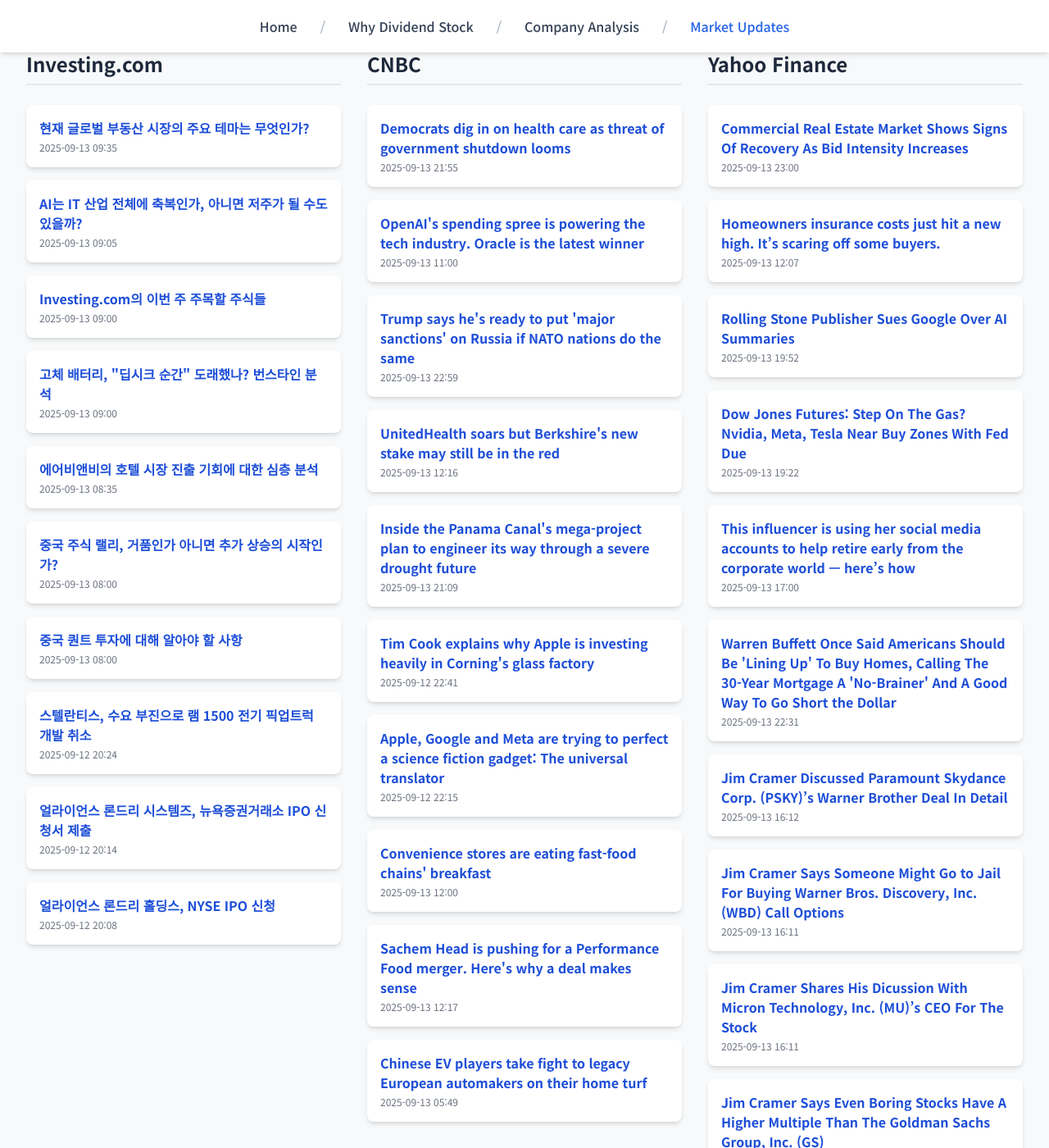
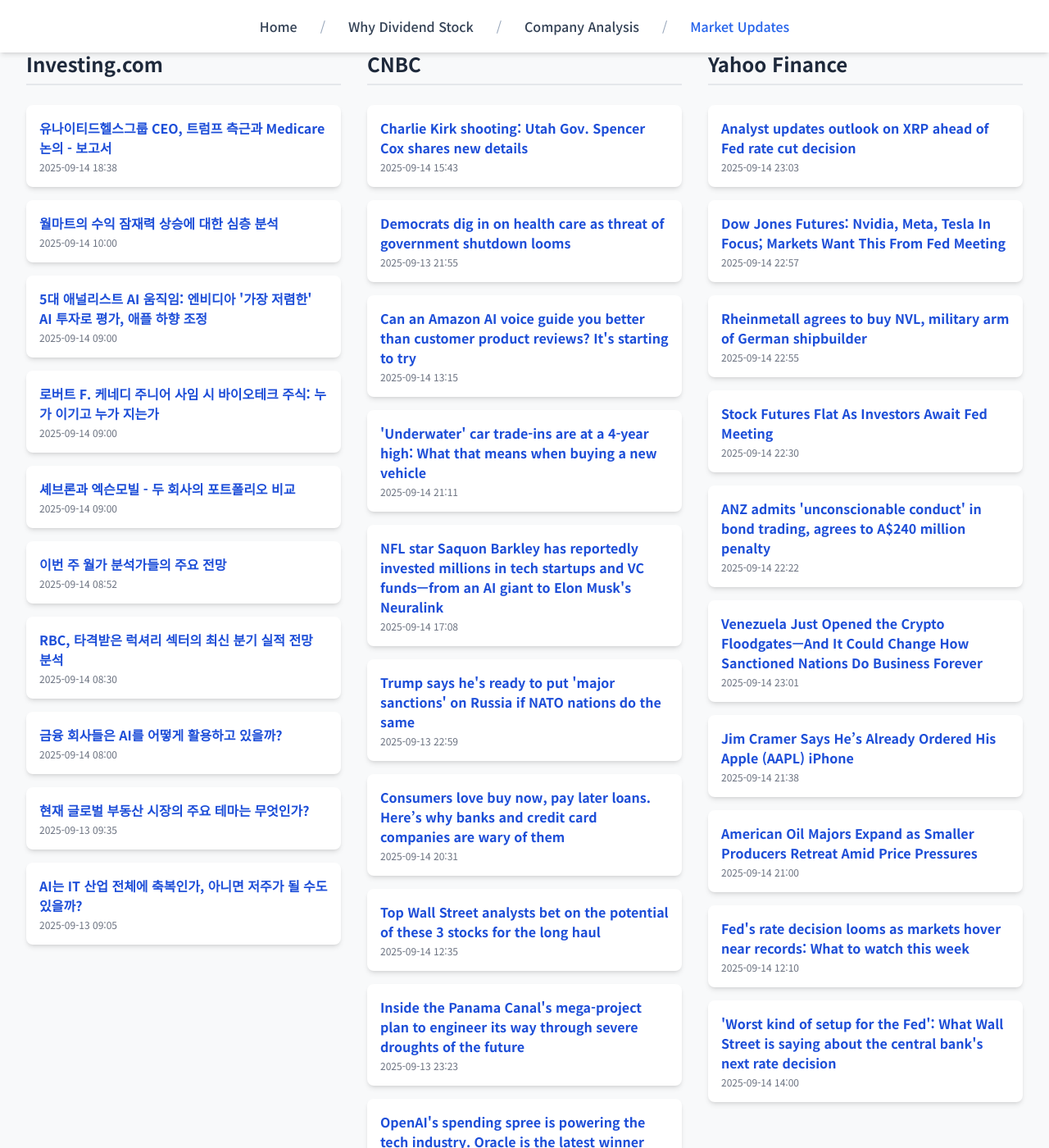
Before and after one commit to Kay-Hwang/my-company-analysis, a Jekyll site: the page built from market-updates.html, in a window 1280 px wide and 1400 px high, scrolled down 214 px. Shown: the whole window at 82% size. Built offline with Jekyll 4.4.1, drawn with Linux system fonts in a browser that asks for light colours; nearby versions of some CDN libraries; a script that is not in the unit is left out; some of the changed text lies outside the part shown.

Commit message:
Update daily data

```diff
--- a/_data/latest_data.json
+++ b/_data/latest_data.json
@@ -1,7 +1,55 @@
 {
-  "lastUpdated": "2025년 09월 14일 08:14 KST",
+  "lastUpdated": "2025년 09월 15일 08:14 KST",
   "news": {
     "investing": [
+      {
+        "title": "유나이티드헬스그룹 CEO, 트럼프 측근과 Medicare 논의 - 보고서",
+        "link": "https://kr.investing.com/news/stock-market-news/article-93CH-1631153",
+        "pubDate": "2025-09-14 18:38:05",
+        "summary": "유나이티드헬스그룹 CEO, 트럼프 측근과 Medicare 논의 - 보고서"
+      },
+      {
+        "title": "월마트의 수익 잠재력 상승에 대한 심층 분석",
+        "link": "https://kr.investing.com/news/stock-market-news/article-1631119",
+        "pubDate": "2025-09-14 10:00:04",
+        "summary": "월마트의 수익 잠재력 상승에 대한 심층 분석"
+      },
+      {
+        "title": "5대 애널리스트 AI 움직임: 엔비디아 '가장 저렴한' AI 투자로 평가, 애플 하향 조정",
+        "link": "https://kr.investing.com/news/stock-market-news/article-1631118",
+        "pubDate": "2025-09-14 09:00:15",
+        "summary": "5대 애널리스트 AI 움직임: 엔비디아 '가장 저렴한' AI 투자로 평가, 애플 하향 조정"
+      },
+      {
+        "title": "로버트 F. 케네디 주니어 사임 시 바이오테크 주식: 누가 이기고 누가 지는가",
+        "link": "https://kr.investing.com/news/stock-market-news/article-1631117",
+        "pubDate": "2025-09-14 09:00:13",
+        "summary": "로버트 F. 케네디 주니어 사임 시 바이오테크 주식: 누가 이기고 누가 지는가"
+      },
+      {
+        "title": "셰브론과 엑슨모빌 - 두 회사의 포트폴리오 비교",
+        "link": "https://kr.investing.com/news/stock-market-news/article-1631115",
+        "pubDate": "2025-09-14 09:00:08",
+        "summary": "셰브론과 엑슨모빌 - 두 회사의 포트폴리오 비교"
+      },
+      {
+        "title": "이번 주 월가 분석가들의 주요 전망",
+        "link": "https://kr.investing.com/news/stock-market-news/article-1631113",
+        "pubDate": "2025-09-14 08:52:36",
+        "summary": "이번 주 월가 분석가들의 주요 전망"
+      },
+      {
+        "title": "RBC, 타격받은 럭셔리 섹터의 최신 분기 실적 전망 분석",
+        "link": "https://kr.investing.com/news/stock-market-news/article-1631110",
+        "pubDate": "2025-09-14 08:30:05",
+        "summary": "RBC, 타격받은 럭셔리 섹터의 최신 분기 실적 전망 분석"
+      },
+      {
+        "title": "금융 회사들은 AI를 어떻게 활용하고 있을까?",
+        "link": "https://kr.investing.com/news/stock-market-news/article-1631108",
+        "pubDate": "2025-09-14 08:00:07",
+        "summary": "금융 회사들은 AI를 어떻게 활용하고 있을까?"
+      },
       {
         "title": "현재 글로벌 부동산 시장의 주요 테마는 무엇인가?",
         "link": "https://kr.investing.com/news/stock-market-news/article-1631036",
@@ -13,57 +61,15 @@
         "link": "https://kr.investing.com/news/stock-market-news/article-1631033",
         "pubDate": "2025-09-13 09:05:06",
         "summary": "AI는 IT 산업 전체에 축복인가, 아니면 저주가 될 수도 있을까?"
-      },
-      {
-        "title": "Investing.com의 이번 주 주목할 주식들",
-        "link": "https://kr.investing.com/news/stock-market-news/article-1631032",
-        "pubDate": "2025-09-13 09:00:11",
-        "summary": "Investing.com의 이번 주 주목할 주식들"
-      },
-      {
-        "title": "고체 배터리, \"딥시크 순간\" 도래했나? 번스타인 분석",
-        "link": "https://kr.investing.com/news/stock-market-news/article-1631030",
-        "pubDate": "2025-09-13 09:00:06",
-        "summary": "고체 배터리, \"딥시크 순간\" 도래했나? 번스타인 분석"
-      },
-      {
-        "title": "에어비앤비의 호텔 시장 진출 기회에 대한 심층 분석",
-        "link": "https://kr.investing.com/news/stock-market-news/article-1631028",
-        "pubDate": "2025-09-13 08:35:06",
-        "summary": "에어비앤비의 호텔 시장 진출 기회에 대한 심층 분석"
-      },
-      {
-        "title": "중국 주식 랠리, 거품인가 아니면 추가 상승의 시작인가?",
-        "link": "https://kr.investing.com/news/stock-market-news/article-1631024",
-        "pubDate": "2025-09-13 08:00:13",
-        "summary": "중국 주식 랠리, 거품인가 아니면 추가 상승의 시작인가?"
-      },
-      {
-        "title": "중국 퀀트 투자에 대해 알아야 할 사항",
-        "link": "https://kr.investing.com/news/stock-market-news/article-1631023",
-        "pubDate": "2025-09-13 08:00:07",
-        "summary": "중국 퀀트 투자에 대해 알아야 할 사항"
-      },
-      {
-        "title": "스텔란티스, 수요 부진으로 램 1500 전기 픽업트럭 개발 취소",
-        "link": "https://kr.investing.com/news/stock-market-news/article-93CH-1630873",
-        "pubDate": "2025-09-12 20:24:50",
-        "summary": "스텔란티스, 수요 부진으로 램 1500 전기 픽업트럭 개발 취소"
-      },
-      {
-        "title": "얼라이언스 론드리 시스템즈, 뉴욕증권거래소 IPO 신청서 제출",
-        "link": "https://kr.investing.com/news/stock-market-news/article-432SI-1630854",
-        "pubDate": "2025-09-12 20:14:05",
-        "summary": "얼라이언스 론드리 시스템즈, 뉴욕증권거래소 IPO 신청서 제출"
-      },
-      {
-        "title": "얼라이언스 론드리 홀딩스, NYSE IPO 신청",
-        "link": "https://kr.investing.com/news/stock-market-news/article-432SI-1630849",
-        "pubDate": "2025-09-12 20:08:04",
-        "summary": "얼라이언스 론드리 홀딩스, NYSE IPO 신청"
       }
     ],
     "cnbc": [
+      {
+        "title": "Charlie Kirk shooting: Utah Gov. Spencer Cox shares new details",
+        "link": "https://www.cnbc.com/2025/09/14/charlie-kirk-shooting-utah-gov-cox-.html",
+        "pubDate": "Sun, 14 Sep 2025 15:43:16 GMT",
+        "summary": "Investigators are still working to determine the motive for the killing of Charlie Kirk."
+      },
       {
         "title": "Democrats dig in on health care as threat of government shutdown looms",
         "link": "https://www.cnbc.com/2025/09/13/democrats-health-care-government-shutdown-trump-republicans.html",
@@ -71,10 +77,22 @@
         "summary": "Congressional lawmakers have until the end of the month to try to reach a deal to avert a government shutdown."
       },
       {
-        "title": "OpenAI's spending spree is powering the tech industry. Oracle is the latest winner",
-        "link": "https://www.cnbc.com/2025/09/13/openai-spending-spree-powering-much-of-tech-oracle-latest-example.html",
-        "pubDate": "Sat, 13 Sep 2025 11:00:01 GMT",
-        "summary": "Oracle’s stock surge and Broadcom’s breakout underscore OpenAI's influence across Silicon Valley."
+        "title": "Can an Amazon AI voice guide you better than customer product reviews? It's starting to try",
+        "link": "https://www.cnbc.com/2025/09/14/amazon-product-reviews-ai-customers-online-shopping.html",
+        "pubDate": "Sun, 14 Sep 2025 13:15:01 GMT",
+        "summary": "Amazon shoppers can easily go down the rabbit hole of customer product reviews. Can an AI audio summary replace them all?"
+      },
+      {
+        "title": "'Underwater' car trade-ins are at a 4-year high: What that means when buying a new vehicle",
+        "link": "https://www.cnbc.com/2025/09/14/underwater-car-trade-ins-are-at-a-4-year-high-what-that-means-when-buying-a-new-vehicle.html",
+        "pubDate": "Sun, 14 Sep 2025 21:11:21 GMT",
+        "summary": "More drivers are rolling negative equity into new car loans. Here’s how to minimize the cost as much as possible in this situation, experts say."
+      },
+      {
+        "title": "NFL star Saquon Barkley has reportedly invested millions in tech startups and VC funds—from an AI giant to Elon Musk's Neuralink",
+        "link": "https://www.cnbc.com/2025/09/14/nfl-star-saquon-barkley-has-invested-millions-in-tech-startups-report.html",
+        "pubDate": "Sun, 14 Sep 2025 17:08:14 GMT",
+        "summary": "Philadelphia Eagles running back Saquon Barkley has reportedly invested millions of dollars from his NFL paychecks in buzzy tech startups and venture funds."
       },
       {
         "title": "Trump says he's ready to put 'major sanctions' on Russia if NATO nations do the same",
@@ -83,108 +101,90 @@
         "summary": "President Donald Trump has repeatedly threatened to impose sanctions on Russia over its invasion of Ukraine, but has so far held off from doing so."
       },
       {
-        "title": "UnitedHealth soars but Berkshire's new stake may still be in the red",
-        "link": "https://www.cnbc.com/2025/09/13/unitedhealth-soars-but-berkshires-new-stake-may-still-be-in-the-red.html",
-        "pubDate": "Sat, 13 Sep 2025 12:16:42 GMT",
-        "summary": "Assessing the profitability of Berkshire's new UnitedHealth stake, Kraft Heinz falls as overhang looms, Buffett drops four notches on Forbes 400 ranking."
+        "title": "Consumers love buy now, pay later loans. Here’s why banks and credit card companies are wary of them",
+        "link": "https://www.cnbc.com/2025/09/14/heres-why-banks-credit-card-companies-are-wary-of-buy-now-pay-later-loans.html",
+        "pubDate": "Sun, 14 Sep 2025 20:31:35 GMT",
+        "summary": "Buy now, pay later loans pose a direct challenge to credit cards. Banks and financial institutions are also wary of how they affect consumers' credit profiles."
       },
       {
-        "title": "Inside the Panama Canal's mega-project plan to engineer its way through a severe drought future",
+        "title": "Top Wall Street analysts bet on the potential of these 3 stocks for the long haul",
+        "link": "https://www.cnbc.com/2025/09/14/top-wall-street-analysts-bet-on-the-potential-of-these-3-stocks-for-the-long-haul.html",
+        "pubDate": "Sun, 14 Sep 2025 12:35:34 GMT",
+        "summary": "TipRanks' ranking service discusses three stocks, including Broadcom and Oracle, that are favored by Wall Street."
+      },
+      {
+        "title": "Inside the Panama Canal's mega-project plan to engineer its way through severe droughts of the future",
         "link": "https://www.cnbc.com/2025/09/13/panama-canal-drought-el-nino-climate-change-shipping-trade.html",
-        "pubDate": "Sat, 13 Sep 2025 21:09:33 GMT",
+        "pubDate": "Sat, 13 Sep 2025 23:23:08 GMT",
         "summary": "For Panama Canal, drought is an economic and existential risk. New dam and land bridge projects will help trade move, but won't be ready before next El Niño."
       },
       {
-        "title": "Tim Cook explains why Apple is investing heavily in Corning's glass factory",
-        "link": "https://www.cnbc.com/2025/09/12/tim-cook-explains-why-apple-is-investing-heavily-in-cornings-glass-factory.html",
-        "pubDate": "Fri, 12 Sep 2025 22:41:08 GMT",
-        "summary": "Apple CEO Tim Cook told CNBC's Jim Cramer why his company is investing $2.5 billion to manufacture glass in Corning's Kentucky factory."
-      },
-      {
-        "title": "Apple, Google and Meta are trying to perfect a science fiction gadget: The universal translator",
-        "link": "https://www.cnbc.com/2025/09/12/apple-google-meta-universal-translator.html",
-        "pubDate": "Fri, 12 Sep 2025 22:15:43 GMT",
-        "summary": "Apple, Google and Meta are capitalizing on advancements in AI to bring new translation features to their latest hardware devices."
-      },
-      {
-        "title": "Convenience stores are eating fast-food chains' breakfast",
-        "link": "https://www.cnbc.com/2025/09/13/convenience-stores-are-eating-fast-food-chains-breakfast.html",
-        "pubDate": "Sat, 13 Sep 2025 12:00:01 GMT",
-        "summary": "Fast-food chains are losing breakfast customers. Convenience stores are partially to blame."
-      },
-      {
-        "title": "Sachem Head is pushing for a Performance Food merger. Here's why a deal makes sense",
-        "link": "https://www.cnbc.com/2025/09/13/sachem-head-is-pushing-for-a-performance-food-merger-heres-why-a-deal-makes-sense.html",
-        "pubDate": "Sat, 13 Sep 2025 12:17:57 GMT",
-        "summary": "While there is an opportunity to improve Performance Food's profitability, the main catalyst here is a potential merger with US Foods."
-      },
-      {
-        "title": "Chinese EV players take fight to legacy European automakers on their home turf",
-        "link": "https://www.cnbc.com/2025/09/13/chinese-ev-firms-take-fight-to-european-automakers-on-their-home-turf.html",
-        "pubDate": "Sat, 13 Sep 2025 05:49:38 GMT",
-        "summary": "Chinese electric carmakers Xpeng and GAC this week signalled aggressive expansion plans in Europe."
+        "title": "OpenAI's spending spree is powering the tech industry. Oracle is the latest winner",
+        "link": "https://www.cnbc.com/2025/09/13/openai-spending-spree-powering-much-of-tech-oracle-latest-example.html",
+        "pubDate": "Sat, 13 Sep 2025 11:00:01 GMT",
+        "summary": "Oracle’s stock surge and Broadcom’s breakout underscore OpenAI's influence across Silicon Valley."
       }
     ],
     "yahoo": [
       {
-        "title": "Commercial Real Estate Market Shows Signs Of Recovery As Bid Intensity Increases",
-        "link": "https://finance.yahoo.com/news/commercial-real-estate-market-shows-230016846.html",
-        "pubDate": "2025-09-13T23:00:16Z",
-        "summary": "Commercial Real Estate Market Shows Signs Of Recovery As Bid Intensity Increases"
+        "title": "Analyst updates outlook on XRP ahead of Fed rate cut decision",
+        "link": "https://finance.yahoo.com/news/analyst-updates-outlook-xrp-ahead-230325668.html",
+        "pubDate": "2025-09-14T23:03:25Z",
+        "summary": "Analyst updates outlook on XRP ahead of Fed rate cut decision"
       },
       {
-        "title": "Homeowners insurance costs just hit a new high. It’s scaring off some buyers.",
-        "link": "https://finance.yahoo.com/news/homeowners-insurance-costs-just-hit-a-new-high-its-scaring-off-some-buyers-120711491.html",
-        "pubDate": "2025-09-13T12:07:11Z",
-        "summary": "Homeowners insurance costs just hit a new high. It’s scaring off some buyers."
+        "title": "Dow Jones Futures: Nvidia, Meta, Tesla In Focus; Markets Want This From Fed Meeting",
+        "link": "https://www.investors.com/market-trend/stock-market-today/dow-jones-futures-nvidia-meta-buy-points-tesla-races-fed-meeting/?src=A00220&yptr=yahoo",
+        "pubDate": "2025-09-14T22:57:16Z",
+        "summary": "Dow Jones Futures: Nvidia, Meta, Tesla In Focus; Markets Want This From Fed Meeting"
       },
       {
-        "title": "Rolling Stone Publisher Sues Google Over AI Summaries",
-        "link": "https://www.wsj.com/tech/ai/rolling-stone-publisher-sues-google-over-ai-summaries-3afde408?siteid=yhoof2&yptr=yahoo",
-        "pubDate": "2025-09-13T19:52:00Z",
-        "summary": "Rolling Stone Publisher Sues Google Over AI Summaries"
+        "title": "Rheinmetall agrees to buy NVL, military arm of German shipbuilder",
+        "link": "https://finance.yahoo.com/news/rheinmetall-agrees-buy-nvl-military-225530104.html",
+        "pubDate": "2025-09-14T22:55:30Z",
+        "summary": "Rheinmetall agrees to buy NVL, military arm of German shipbuilder"
       },
       {
-        "title": "Dow Jones Futures: Step On The Gas? Nvidia, Meta, Tesla Near Buy Zones With Fed Due",
-        "link": "https://www.investors.com/market-trend/stock-market-today/dow-jones-futures-nvidia-meta-buy-points-tesla-races-fed-meeting/?src=A00220&yptr=yahoo",
-        "pubDate": "2025-09-13T19:22:35Z",
-        "summary": "Dow Jones Futures: Step On The Gas? Nvidia, Meta, Tesla Near Buy Zones With Fed Due"
+        "title": "Stock Futures Flat As Investors Await Fed Meeting",
+        "link": "https://www.barrons.com/articles/stock-futures-trading-fed-meeting-ccc901db?siteid=yhoof2&yptr=yahoo",
+        "pubDate": "2025-09-14T22:30:00Z",
+        "summary": "Stock Futures Flat As Investors Await Fed Meeting"
       },
       {
-        "title": "This influencer is using her social media accounts to help retire early from the corporate world — here’s how",
-        "link": "https://finance.yahoo.com/news/influencer-using-her-social-media-170000823.html",
-        "pubDate": "2025-09-13T17:00:00Z",
-        "summary": "This influencer is using her social media accounts to help retire early from the corporate world — here’s how"
+        "title": "ANZ admits 'unconscionable conduct' in bond trading, agrees to A$240 million penalty",
+        "link": "https://finance.yahoo.com/news/anz-admits-unconscionable-conduct-bond-222210475.html",
+        "pubDate": "2025-09-14T22:22:10Z",
+        "summary": "ANZ admits 'unconscionable conduct' in bond trading, agrees to A$240 million penalty"
       },
       {
-        "title": "Warren Buffett Once Said Americans Should Be 'Lining Up' To Buy Homes, Calling The 30-Year Mortgage A 'No-Brainer' And A Good Way To Go Short the Dollar",
-        "link": "https://finance.yahoo.com/news/warren-buffett-once-said-americans-223106755.html",
-        "pubDate": "2025-09-13T22:31:06Z",
-        "summary": "Warren Buffett Once Said Americans Should Be 'Lining Up' To Buy Homes, Calling The 30-Year Mortgage A 'No-Brainer' And A Good Way To Go Short the Dollar"
+        "title": "Venezuela Just Opened the Crypto Floodgates—And It Could Change How Sanctioned Nations Do Business Forever",
+        "link": "https://finance.yahoo.com/news/venezuela-just-opened-crypto-floodgates-230111436.html",
+        "pubDate": "2025-09-14T23:01:11Z",
+        "summary": "Venezuela Just Opened the Crypto Floodgates—And It Could Change How Sanctioned Nations Do Business Forever"
       },
       {
-        "title": "Jim Cramer Discussed Paramount Skydance Corp. (PSKY)’s Warner Brother Deal In Detail",
-        "link": "https://finance.yahoo.com/news/jim-cramer-discussed-paramount-skydance-161200104.html",
-        "pubDate": "2025-09-13T16:12:00Z",
-        "summary": "Jim Cramer Discussed Paramount Skydance Corp. (PSKY)’s Warner Brother Deal In Detail"
+        "title": "Jim Cramer Says He’s Already Ordered His Apple (AAPL) iPhone",
+        "link": "https://finance.yahoo.com/news/jim-cramer-says-already-ordered-213820457.html",
+        "pubDate": "2025-09-14T21:38:20Z",
+        "summary": "Jim Cramer Says He’s Already Ordered His Apple (AAPL) iPhone"
       },
       {
-        "title": "Jim Cramer Says Someone Might Go to Jail For Buying Warner Bros. Discovery, Inc. (WBD) Call Options",
-        "link": "https://finance.yahoo.com/news/jim-cramer-says-someone-might-161137681.html",
-        "pubDate": "2025-09-13T16:11:37Z",
-        "summary": "Jim Cramer Says Someone Might Go to Jail For Buying Warner Bros. Discovery, Inc. (WBD) Call Options"
+        "title": "American Oil Majors Expand as Smaller Producers Retreat Amid Price Pressures",
+        "link": "https://finance.yahoo.com/news/american-oil-majors-expand-smaller-210000284.html",
+        "pubDate": "2025-09-14T21:00:00Z",
+        "summary": "American Oil Majors Expand as Smaller Producers Retreat Amid Price Pressures"
       },
       {
-        "title": "Jim Cramer Shares His Dicussion With Micron Technology, Inc. (MU)’s CEO For The Stock",
-        "link": "https://finance.yahoo.com/news/jim-cramer-shares-dicussion-micron-161113883.html",
-        "pubDate": "2025-09-13T16:11:13Z",
-        "summary": "Jim Cramer Shares His Dicussion With Micron Technology, Inc. (MU)’s CEO For The Stock"
+        "title": "Fed's rate decision looms as markets hover near records: What to watch this week",
+        "link": "https://finance.yahoo.com/news/feds-rate-decision-looms-as-markets-hover-near-records-what-to-watch-this-week-121006200.html",
+        "pubDate": "2025-09-14T12:10:06Z",
+        "summary": "Fed's rate decision looms as markets hover near records: What to watch this week"
       },
       {
-        "title": "Jim Cramer Says Even Boring Stocks Have A Higher Multiple Than The Goldman Sachs Group, Inc. (GS)",
-        "link": "https://finance.yahoo.com/news/jim-cramer-says-even-boring-161052188.html",
-        "pubDate": "2025-09-13T16:10:52Z",
-        "summary": "Jim Cramer Says Even Boring Stocks Have A Higher Multiple Than The Goldman Sachs Group, Inc. (GS)"
+        "title": "'Worst kind of setup for the Fed': What Wall Street is saying about the central bank's next rate decision",
+        "link": "https://finance.yahoo.com/news/worst-kind-of-setup-for-the-fed-what-wall-street-is-saying-about-the-central-banks-next-rate-decision-140022091.html",
+        "pubDate": "2025-09-14T14:00:22Z",
+        "summary": "'Worst kind of setup for the Fed': What Wall Street is saying about the central bank's next rate decision"
       }
     ]
   }
```
